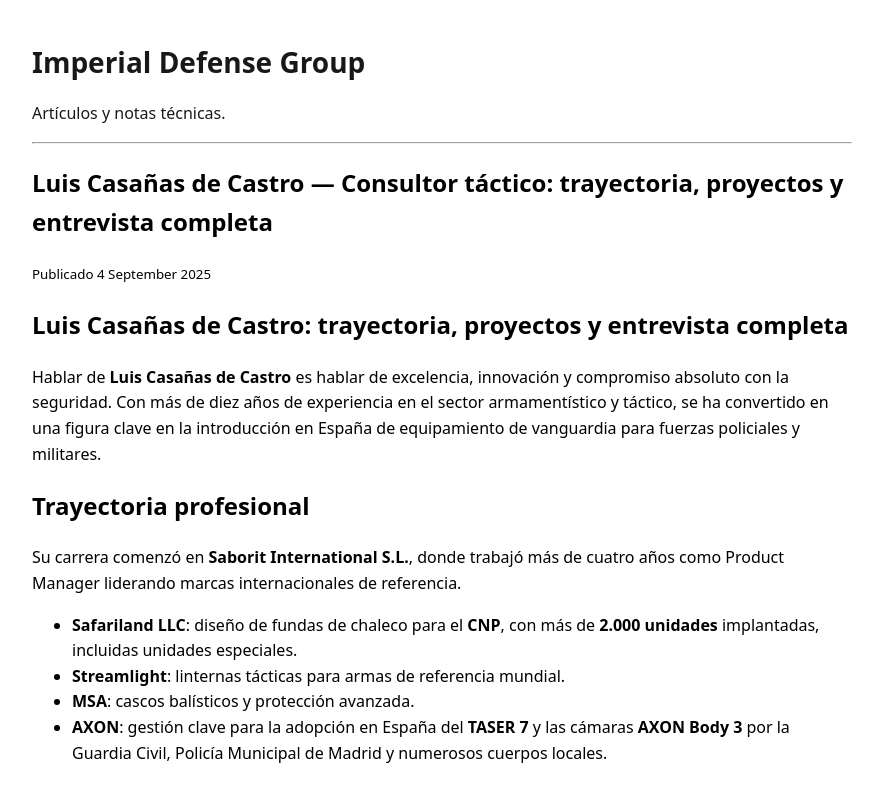
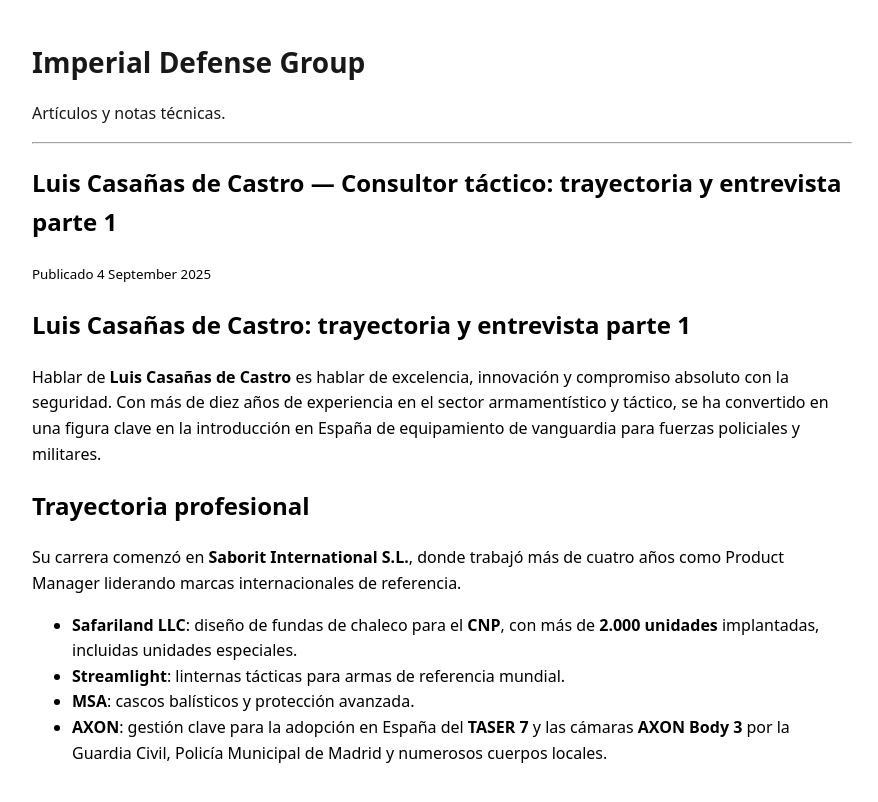
Before and after one commit to imperialdefensegroup/articulos, a Jekyll site: the page built from _posts/2025-09-04-luis-casanas-de-castro-consultor-tactico.md, in a window 1280 px wide and 900 px high. Shown: the top 802 px of the window, without its empty margins (198-1076 px from the left). Built offline with Jekyll 4.4.1, drawn with Linux system fonts in a browser that asks for light colours.

Commit message:
Update 2025-09-04-luis-casanas-de-castro-consultor-tactico.md

```diff
--- a/_posts/2025-09-04-luis-casanas-de-castro-consultor-tactico.md
+++ b/_posts/2025-09-04-luis-casanas-de-castro-consultor-tactico.md
@@ -1,7 +1,6 @@
 ---
 layout: post
-title: "Luis Casañas de Castro — Consultor táctico: trayectoria, proyectos y entrevista completa"
-description: "Artículo SEO sobre Luis Casañas de Castro: experiencia, proyectos y entrevista íntegra sobre defensa y seguridad en España."
+title: "Luis Casañas de Castro — Consultor táctico: trayectoria y entrevista parte 1"
 date: 2025-09-04T00:00:00Z
 lang: es
 tags: [Luis Casañas de Castro, consultoría táctica, material policial, material militar, Product Manager, seguridad]
@@ -10,7 +9,7 @@ author: "Imperial Defense Group"
 ---
 
 
-# Luis Casañas de Castro: trayectoria, proyectos y entrevista completa
+# Luis Casañas de Castro: trayectoria y entrevista parte 1
 
 Hablar de **Luis Casañas de Castro** es hablar de excelencia, innovación y compromiso absoluto con la seguridad. Con más de diez años de experiencia en el sector armamentístico y táctico, se ha convertido en una figura clave en la introducción en España de equipamiento de vanguardia para fuerzas policiales y militares.
 
@@ -23,9 +22,7 @@ Su carrera comenzó en **Saborit International S.L.**, donde trabajó más de cu
 - **MSA**: cascos balísticos y protección avanzada.
 - **AXON**: gestión clave para la adopción en España del **TASER 7** y las cámaras **AXON Body 3** por la Guardia Civil, Policía Municipal de Madrid y numerosos cuerpos locales.
 
-![Chaleco antibalas con corte láser y escudo del CNP]({{ "/assets/img/chaleco-policia.jpg" | relative_url }})
-
-![Agente portando chaleco de dotación oficial]({{ "/assets/img/chaleco-policia-uso.jpg" | relative_url }})
+![Chaleco antibalas con corte láser y escudo del CNP]({{ "/assets/img/chaleco-policia.jpg" | relative_url }})  ![Agente portando chaleco de dotación oficial]({{ "/assets/img/chaleco-policia-uso.jpg" | relative_url }})
 
 ## Colaboración con FFCCSE y Fuerzas Armadas
 
```
